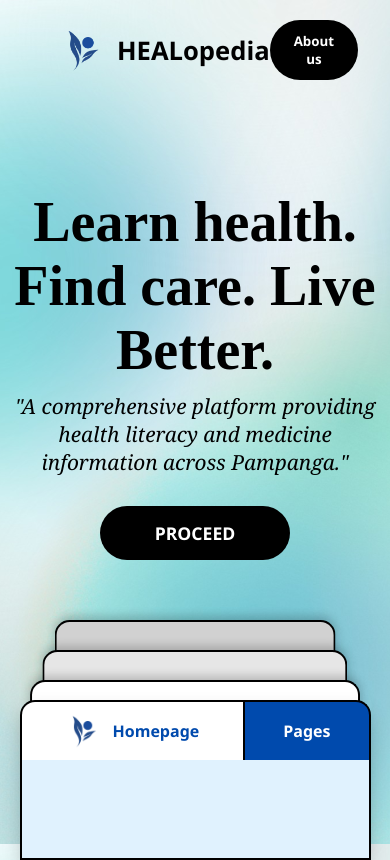
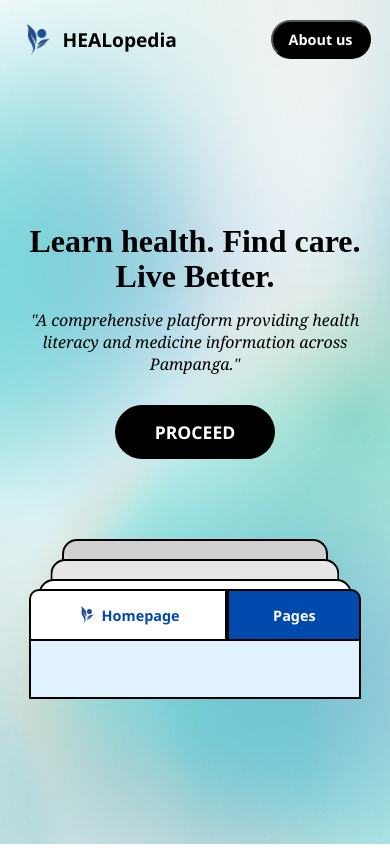
Before and after one commit to 2024300991-hub/HEALopedia, a plain HTML site: page index.html in a window 390 px wide. Drawn offline with Linux system fonts and the light colour scheme.

Commit message:
phone edit

```diff
--- a/css/frontpage.css
+++ b/css/frontpage.css
@@ -6,7 +6,7 @@
 }
 
 body {
-    height: 100vh;
+    min-height: 100vh;
     background-image: url('../assets/background.png');
     background-size: cover;
     background-position: center;
@@ -14,12 +14,11 @@ body {
     background-attachment: fixed;
     display: flex;
     flex-direction: column;
-    overflow: hidden;
 }
 
 .banner {
     width: 100%;
-    padding: 20px 60px;
+    padding: 20px 5%;
     display: flex;
     justify-content: space-between;
     align-items: center;
@@ -29,21 +28,15 @@ body {
 .logo {
     display: flex;
     align-items: center;
-    gap: 12px;
+    gap: 8px;
     cursor: pointer;
     transition: 0.3s ease;
 }
 
-.logo:hover{
-    transform: scale(1.1);
-}
-
-#logo {
-    height: 45px;
-}
+#logo { height: 35px; }
 
 .logo span {
-    font-size: 1.6rem;
+    font-size: 1.2rem;
     font-weight: 800;
     color: #000;
 }
@@ -51,18 +44,11 @@ body {
 .about-btn {
     background-color: #000;
     color: #fff;
-    padding: 10px 22px;
+    padding: 8px 16px;
     border-radius: 50px;
-    border: 2px solid transparent;
+    font-size: 0.9rem;
     font-weight: 600;
     cursor: pointer;
-    transition: all 0.3s ease;
-}
-
-.about-btn:hover {
-    background-color: #333;
-    border-color: #4dc3ff;
-    transform: translateY(-2px);
 }
 
 main {
@@ -70,54 +56,46 @@ main {
     display: flex;
     flex-direction: column;
     align-items: center;
-    justify-content: space-between;
-    padding-top: 90px;
+    justify-content: center;
+    padding: 40px 20px;
     text-align: center;
 }
 
 .banner-content h1 {
     font-family: "Times New Roman", Times, serif;
-    font-size: 3.5rem;
+    font-size: clamp(2rem, 8vw, 3.5rem);
     font-weight: 700;
-    margin-bottom: 10px;
+    margin-bottom: 15px;
+    line-height: 1.1;
 }
 
 .sub-text {
     font-family: Georgia, serif;
-    font-size: 1.3rem;
+    font-size: clamp(1rem, 4vw, 1.3rem);
     font-style: italic;
     margin-bottom: 30px;
-    white-space: nowrap;
+    white-space: normal;
+    max-width: 600px;
 }
 
 .proceed-btn {
     background-color: #000;
     color: #fff;
-    padding: 15px 55px;
+    padding: 15px 40px;
     border-radius: 50px;
     border: none;
     font-size: 1.1rem;
     font-weight: 700;
     cursor: pointer;
-    transition: all 0.3s cubic-bezier(0.175, 0.885, 0.32, 1.275);
-}
-
-.proceed-btn:hover {
-    background-color: #222;
-    transform: scale(1.1);
-    box-shadow: 0 10px 20px rgba(0, 0, 0, 0.3);
-}
-
-.proceed-btn:active {
-    transform: scale(0.95);
+    transition: 0.3s ease;
 }
 
 .folder-stack {
-    width: 90%;
+    width: 95%;
     max-width: 1100px;
-    height: 300px;
+    height: 200px;
     position: relative;
-    margin-top: auto;
+    margin-top: 40px;
 }
 
 .layer {
@@ -128,29 +106,11 @@ main {
     left: 50%;
     transform: translateX(-50%);
     bottom: 0;
-    box-shadow: 0 -4px 10px rgba(0,0,0,0.2);
 }
 
-.layer-4 {
-    width: 80%;
-    height: 240px;
-    background-color: #d1d1d1;
-    z-index: 1;
-}
-
-.layer-3 {
-    width: 87%;
-    height: 210px;
-    background-color: #e6e6e6;
-    z-index: 2;
-}
-
-.layer-2 {
-    width: 94%;
-    height: 180px;
-    background-color: #ffffff;
-    z-index: 3;
-}
+.layer-4 { width: 80%; height: 160px; background-color: #d1d1d1; z-index: 1; }
+.layer-3 { width: 87%; height: 140px; background-color: #e6e6e6; z-index: 2; }
+.layer-2 { width: 94%; height: 120px; background-color: #ffffff; z-index: 3; }
 
 .folder-main {
     width: 100%;
@@ -158,57 +118,52 @@ main {
     bottom: 0;
     left: 0;
     z-index: 10;
-    display: flex;
-    flex-direction: column;
-    box-shadow: 0px 10px 20px -5px rgba(0,0,0,0.3);
 }
 
-.tabs-row {
-    display: flex;
-    width: 100%;
-}
+.tabs-row { display: flex; width: 100%; }
 
 .tab {
     border: 2px solid #000;
     border-bottom: none;
-    height: 80px;
+    height: 50px;
     display: flex;
     align-items: center;
     justify-content: center;
     font-weight: 800;
-    font-size: 1.5rem;
+    font-size: 0.9rem;
 }
 
 .homepage-tab {
     background-color: #ffffff;
-    flex: 1.8;
-    border-radius: 15px 0 0 0;
-    gap: 12px;
+    flex: 1.5;
+    border-radius: 10px 0 0 0;
     color: #004aad;
 }
 
-.tab-icon {
-    height: 35px;
-}
+.tab-icon { height: 20px; margin-right: 5px; }
 
 .pages-tab {
     background-color: #004aad;
     color: white;
     flex: 1;
-    border-radius: 0 15px 0 0;
-    border-left: none;
+    border-radius: 0 10px 0 0;
 }
 
 .folder-base {
     width: 100%;
-    height: 100px;
+    height: 60px;
     background-color: #e0f2fe;
     border: 2px solid #000;
-    border-top: none;
 }
 
-@media (max-width: 768px) {
-    .hero-section h1 { font-size: 2.2rem; }
-    .sub-text { white-space: normal; }
-    .homepage-tab, .pages-tab { font-size: 1rem; height: 60px; }
+@media (min-width: 1024px) {
+    #logo { height: 45px; }
+    .logo span { font-size: 1.6rem; }
+    .folder-stack { height: 300px; }
+    .layer-4 { height: 240px; }
+    .layer-3 { height: 210px; }
+    .layer-2 { height: 180px; }
+    .tab { height: 80px; font-size: 1.5rem; }
+    .folder-base { height: 100px; }
+    .tab-icon { height: 35px; }
 }
```
